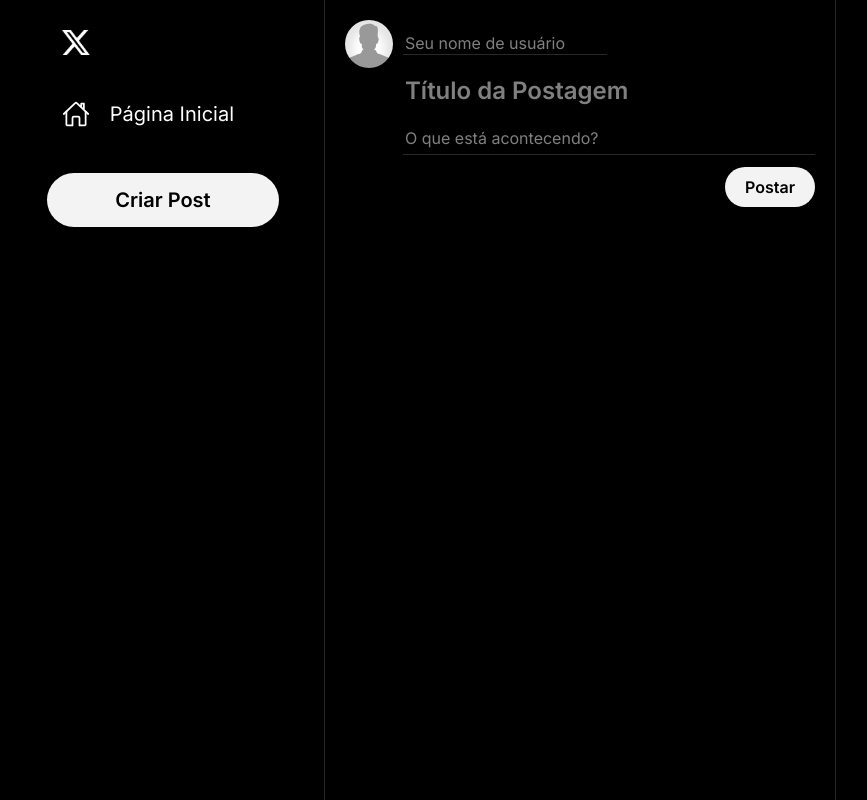
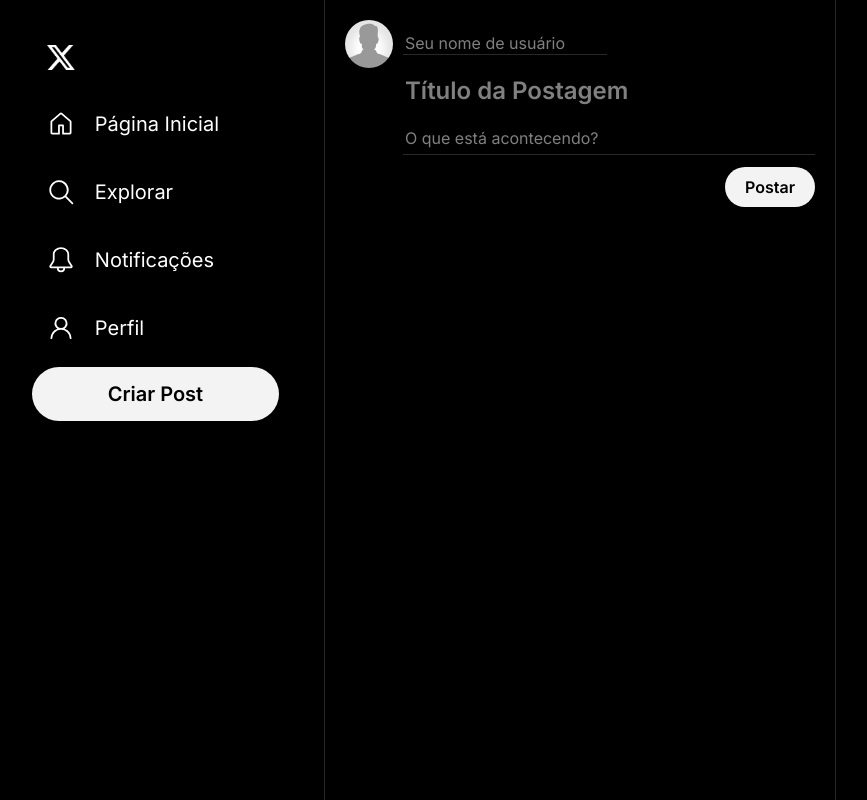
Before and after one commit to kkauaon/projeto-webII-react, a React (Create React App) app: page /criarpost in a window 1280 px wide. Shown: the whole page, without its empty margins (60-927 px from the left). Built offline with nearby package versions, Linux system fonts and the light colour scheme.

Commit message:
ajustes de design e organizaçao de pastas

```diff
--- a/src/App.js
+++ b/src/App.js
@@ -2,7 +2,7 @@ import { BrowserRouter, Routes, Route, Link } from 'react-router-dom';
 import './App.scss';
 import Home from '../src/Pages/Home/Home';
 import CreatePost from './Components/CreatePost/CreatePost';
-import NavBar from './Components/NavBar';
+import Navbar from './Components/Navbar/Navbar';
 import Post from './Pages/Post/Post';
 import Filler from './Components/Filler';
 
@@ -10,7 +10,7 @@ function App() {
     return (
         <div className="App">
             <BrowserRouter>
-                <NavBar />
+                <Navbar />
                 <Routes>
                     <Route path="/" element={<Home />} />
                     <Route path="/criarpost" element={<CreatePost />} />
--- a/src/App.scss
+++ b/src/App.scss
@@ -1,56 +1,6 @@
-.navbar {
-    width: 30%;
-    height: 100vh;
-    background-color: black;
-    display: flex;
-    justify-content: end;
-    font-family: Arial, Helvetica, sans-serif;
-
-    .navbarinfo {
-        margin: 30px;
-        margin-right: 60px;
-        display: flex;
-        flex-direction: column;
-        align-items: flex-start;
-        gap: 30px;
-    }
-
-    .navbarbtn {
-        transition: background-color 0.3s ease;
-        width: 100%;
-        transform: translateX(-15px);
-        padding: 15px 15px;
-        display: flex;
-        flex-direction: row;
-        align-items: center;
-        gap: 20px;
-        border-radius: 30px;
-        text-decoration: none;
-        color: white;
-
-        p {
-            font-size: 20px;
-            font-weight: 400;
-        }
-
-        &.primary {
-            background-color: #f3f3f3;
-            justify-content: center;
-
-            p {
-                color: black;
-                font-weight: 600;
-            }
-        }
-
-        &:hover {
-            background-color: rgb(33, 33, 33);
-        }
-
-        &.primary:hover {
-            background-color: #f3f3f3c9;
-        }
-    }
+html {
+    overflow: -moz-scrollbars-vertical;
+    overflow-y: scroll;
 }
 
 .loaderContainer {
@@ -73,8 +23,8 @@ hr {
 
     > :nth-child(2) {
         flex-grow: 1;
-		border-right: rgb(40, 40, 40) 1px solid;
-		border-left: rgb(40, 40, 40) 1px solid;
+        border-right: rgb(40, 40, 40) 1px solid;
+        border-left: rgb(40, 40, 40) 1px solid;
     }
 
     > :nth-child(3) {
@@ -134,7 +84,7 @@ textarea {
 
 p {
     white-space: pre-line;
-	overflow-wrap: break-word; /* permite quebrar palavras grandes */
-	word-wrap: break-word;     /* compatibilidade com browsers antigos */
-	word-break: break-word;    /* quebra mesmo sem espaço */
+    overflow-wrap: break-word; /* permite quebrar palavras grandes */
+    word-wrap: break-word; /* compatibilidade com browsers antigos */
+    word-break: break-word; /* quebra mesmo sem espaço */
 }
--- /dev/null
+++ b/src/Components/Comment/Comment.jsx
@@ -0,0 +1,19 @@
+import { timeAgo } from "../../Util/util";
+import './Comment.scss';
+
+function Comment({ data }) {
+    return (
+        <div className="comment">
+            <img src="/no-photo.png" />
+            <div className="commentContainer">
+                <div className="commentHeader">
+                    <h4>Usuário Anônimo</h4>
+                    <span>{timeAgo(data.createdAt)}</span>
+                </div>
+                <p>{data.commentBody}</p>
+            </div>
+        </div>
+    );
+}
+
+export default Comment;
--- /dev/null
+++ b/src/Components/Comment/Comment.scss
@@ -0,0 +1,32 @@
+.commentHeader {
+    display: flex;
+    align-items: center;
+    gap: 10px;
+
+    h4 {
+        margin: 0;
+    }
+
+    span {
+        font-size: 14px;
+        color: gray;
+    }
+}
+
+.comment {
+    display: flex;
+    flex-direction: row;
+    gap: 10px;
+    padding: 12px 20px;
+	transition: background-color 0.2s ease;
+
+    img {
+        width: 40px;
+        height: 40px;
+        border-radius: 50%;
+    }
+
+	&:hover {
+        background-color: rgb(3, 3, 3);
+    }
+}
--- a/src/Components/NavBar.jsx
+++ /dev/null
@@ -1,21 +0,0 @@
-import { Link } from 'react-router-dom';
-import { IoHomeOutline } from 'react-icons/io5';
-
-function NavBar() {
-    return (
-        <div className="navbar">
-            <div className="navbarinfo">
-                <img src="/x.png" alt="Logo" width={28} />
-                <Link to="/" className="navbarbtn">
-                    <IoHomeOutline size={28} color="white" />
-                    <p>Página Inicial</p>
-                </Link>
-                <Link to="/criarpost" className="navbarbtn primary">
-                    <p>Criar Post</p>
-                </Link>
-            </div>
-        </div>
-    );
-}
-
-export default NavBar;
--- /dev/null
+++ b/src/Components/Navbar/Navbar.jsx
@@ -0,0 +1,40 @@
+import { Link, useLocation, useNavigation, useRoutes } from 'react-router-dom';
+import { IoHome, IoHomeOutline } from 'react-icons/io5';
+import './Navbar.scss';
+import { GoBell, GoHome, GoHomeFill, GoPerson, GoSearch } from 'react-icons/go';
+
+function Navbar() {
+	const location = useLocation();
+	const currentRoute = location.pathname;
+
+    return (
+        <div className="navbar">
+            <div className="navbarinfo">
+                <Link to="/" className="navbariconbtn">
+                    <img src="/x.png" alt="Logo" width={28} />
+                </Link>
+                <Link to="/" className="navbarbtn">
+                    {currentRoute === '/' ? <GoHomeFill size={28} color="white" /> : <GoHome size={28} color="white" />}
+                    <p>Página Inicial</p>
+                </Link>
+				<Link to="/" className="navbarbtn">
+                    <GoSearch size={28} color="white" />
+                    <p>Explorar</p>
+                </Link>
+				<Link to="/" className="navbarbtn">
+                    <GoBell size={28} color="white" />
+                    <p>Notificações</p>
+                </Link>
+				<Link to="/" className="navbarbtn">
+                    <GoPerson size={28} color="white" />
+                    <p>Perfil</p>
+                </Link>
+                <Link to="/criarpost" className="navbarbtn primary full">
+                    <p>Criar Post</p>
+                </Link>
+            </div>
+        </div>
+    );
+}
+
+export default Navbar;
--- /dev/null
+++ b/src/Components/Navbar/Navbar.scss
@@ -0,0 +1,67 @@
+.navbar {
+    width: 30%;
+    height: 100vh;
+    background-color: black;
+    display: flex;
+    justify-content: end;
+    font-family: Arial, Helvetica, sans-serif;
+	position: sticky;
+	top: 0;
+}
+
+.navbarinfo {
+    margin: 30px;
+    margin-right: 60px;
+    display: flex;
+    flex-direction: column;
+    align-items: flex-start;
+    gap: 10px;
+}
+
+.navbarbtn {
+    transition: background-color 0.3s ease;
+    max-width: 100%;
+    transform: translateX(-15px);
+    padding: 15px 30px 15px 15px;
+    display: flex;
+    flex-direction: row;
+    align-items: center;
+    gap: 20px;
+    border-radius: 30px;
+    text-decoration: none;
+    color: white;
+
+	&.full {
+		width: 100%;
+		padding: 15px;
+	}
+
+    p {
+        font-size: 20px;
+        font-weight: 400;
+    }
+
+    &.primary {
+        background-color: #f3f3f3;
+        justify-content: center;
+
+        p {
+            color: black;
+            font-weight: 600;
+        }
+    }
+
+    &:hover {
+        background-color: rgb(33, 33, 33);
+    }
+
+    &.primary:hover {
+        background-color: #f3f3f3c9;
+    }
+}
+
+.navbariconbtn {
+	@extend .navbarbtn;
+	width: fit-content;
+	padding: 15px;
+}
--- a/src/Components/Post/Post.scss
+++ b/src/Components/Post/Post.scss
@@ -2,7 +2,7 @@
     display: flex;
     flex-direction: column;
     padding: 10px 20px;
-    transition: background-color 0.3s ease;
+    transition: background-color 0.2s ease;
     border-bottom: rgb(40, 40, 40) 1px solid;
 
     .postheader {
--- a/src/Pages/Post/Post.jsx
+++ b/src/Pages/Post/Post.jsx
@@ -6,6 +6,7 @@ import './Post.scss';
 import { default as PostComponent } from '../../Components/Post/Post';
 import Loader from '../../Components/Loader/Loader';
 import { timeAgo } from '../../Util/util';
+import Comment from '../../Components/Comment/Comment';
 
 function Post() {
     let { id } = useParams();
@@ -48,9 +49,9 @@ function Post() {
         api.post('/comments', {
             commentBody: newComment,
             PostId: id,
-        }).then(() => {
+        }).then((res) => {
             const commentToAdd = { commentBody: newComment };
-			setComments([...comments, commentToAdd]);
+			setComments([...comments, res.data]);
 			setNewComment('');
         }).catch(err => {
             console.error(err);
@@ -102,16 +103,7 @@ function Post() {
                     comments.map((value, key) => {
                         return (
                             <>
-                                <div key={key} className="comment">
-                                    <img src="/no-photo.png" />
-                                    <div className="commentContainer">
-                                        <div className="commentHeader">
-                                            <h4>Usuário Anônimo</h4>
-                                            <span>{timeAgo(value.createdAt)}</span>
-                                        </div>
-                                        <p>{value.commentBody}</p>
-                                    </div>
-                                </div>
+                                <Comment key={key} data={value} />
                                 <hr />
                             </>
                         );
--- a/src/Pages/Post/Post.scss
+++ b/src/Pages/Post/Post.scss
@@ -36,31 +36,3 @@ hr {
     display: flex;
     flex-direction: column;
 }
-
-.commentHeader {
-	display: flex;
-	align-items: center;
-	gap: 10px;
-
-	h4 {
-		margin: 0;
-	}
-
-	span {
-		font-size: 14px;
-		color: gray;
-	}
-}
-
-.comment {
-	display: flex;
-	flex-direction: row;
-	gap: 10px;
-	padding: 12px 20px;
-
-	img {
-		width: 40px;
-		height: 40px;
-		border-radius: 50%;
-	}
-}
```
Lines whose indentation alone changed are shown as unchanged.
